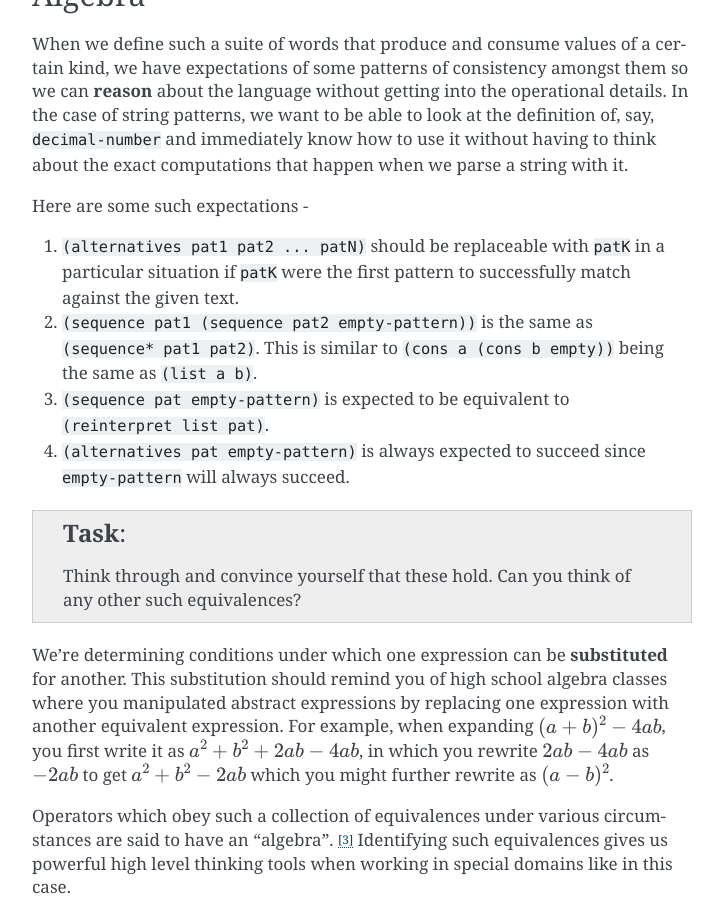
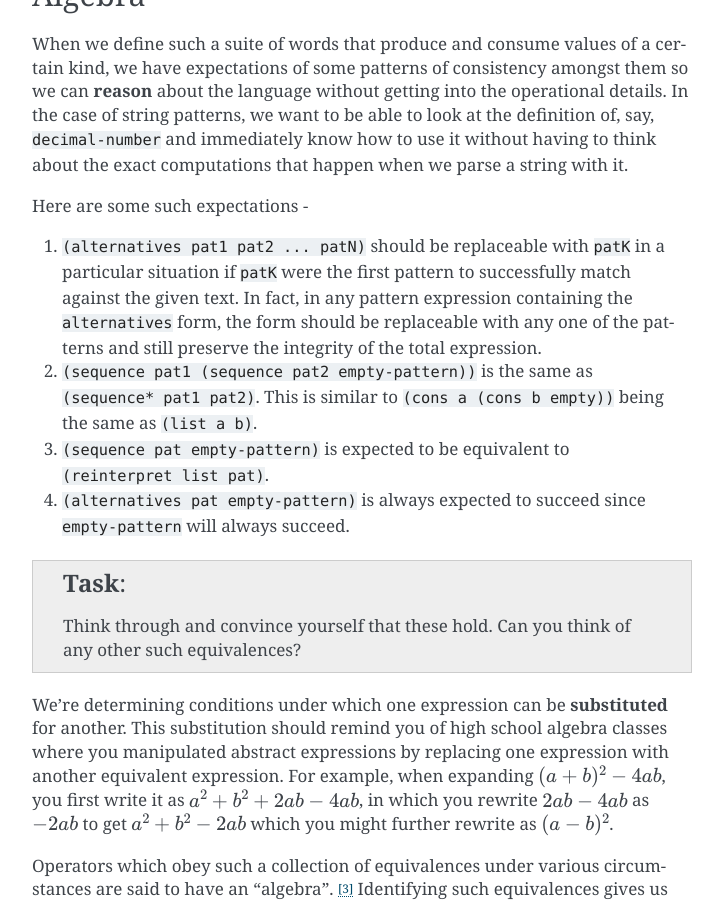
Before and after one commit to kreauniv/complit, a Sphinx documentation site: the page built from source/parsing2.rst, in a window 1280 px wide and 900 px high, scrolled down 8752 px. Shown: the whole window, without its empty margins (388-1111 px from the left). Built offline with Sphinx 7.4.7, drawn with Linux system fonts in a browser that asks for light colours; some of the changed text lies outside the part shown.

Commit message:
Typo fix

```diff
--- a/source/parsing2.rst
+++ b/source/parsing2.rst
@@ -383,8 +383,9 @@
    word where the input type is the same as the output type -- both "pattern"
    in our case -- we'll have to consider how these definitions work with each
    other and ensure that they're all consistent. Words like ``sequence``,
-   ``alternatives``, ``one-or-more`` and ``reinterpret`` unlike the basic
-   patterns like ``character-in``.
+   ``alternatives``, ``one-or-more`` and ``reinterpret`` take patterns and
+   construct new patterns with them, unlike the basic patterns like
+   ``character-in``.
 
 
 Languages within languages
@@ -428,7 +429,9 @@
 
 1. ``(alternatives pat1 pat2 ... patN)`` should be replaceable with ``patK``
    in a particular situation if ``patK`` were the first pattern to successfully
-   match against the given text.
+   match against the given text. In fact, in any pattern expression containing
+   the ``alternatives`` form, the form should be replaceable with any one of
+   the patterns and still preserve the integrity of the total expression.
 
 2. ``(sequence pat1 (sequence pat2 empty-pattern))`` is the same as
    ``(sequence* pat1 pat2)``. This is similar to ``(cons a (cons b empty))``
```
